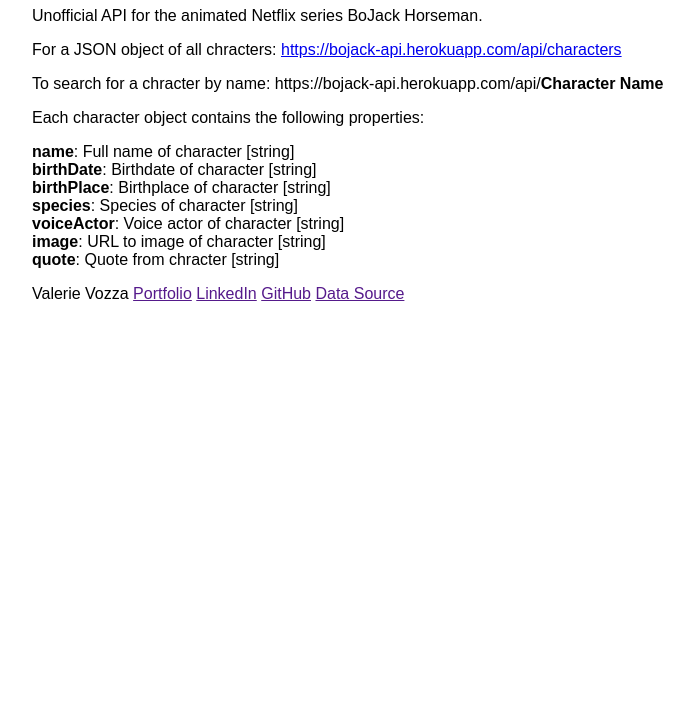
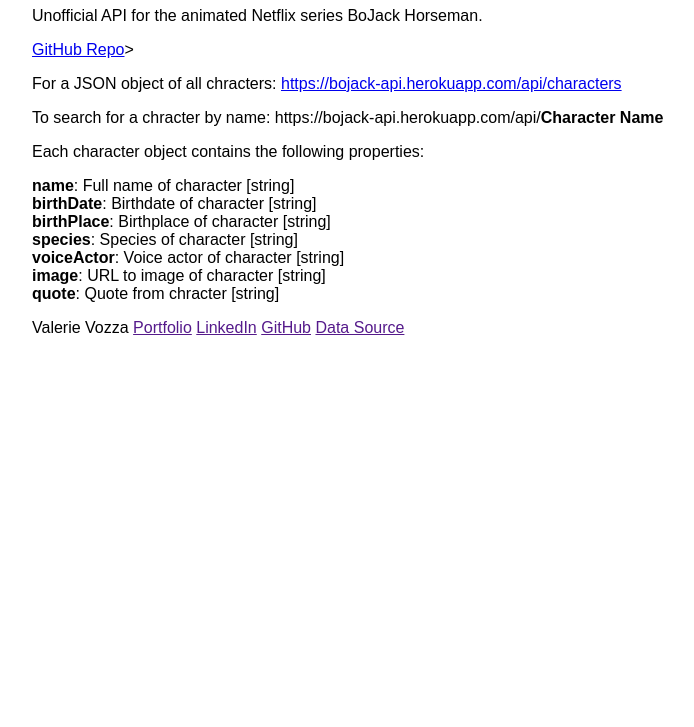
Before and after one commit to valerievozza/bojack-api, a website: page index.html in a window 1280 px wide. Shown: the part 73-800 px from the top of the page, without its empty margins (16-710 px from the left). Drawn offline with Linux system fonts and the light colour scheme.

Commit message:
updated index.html

```diff
--- a/index.html
+++ b/index.html
@@ -10,6 +10,7 @@
 <body>
     <h1>BoJack Horseman API</h1>
     <p>Unofficial API for the animated Netflix series BoJack Horseman.</p>
+    <p><a href ="https://github.com/valerievozza/bojack-api">GitHub Repo</a>></p>
     <p>For a JSON object of all chracters: <a href="https://bojack-api.herokuapp.com/api/characters">https://bojack-api.herokuapp.com/api/characters</a></p>
     <p>To search for a chracter by name: https://bojack-api.herokuapp.com/api/<strong>Character Name</strong></p>
     <p>Each character object contains the following properties:</p>
--- a/server.js
+++ b/server.js
@@ -64,6 +64,7 @@
 
 const soundtrack = {}
 
+app.use(cors())
 app.use(express.static('public'))
 
 app.get('/', (req, res) => {
```
